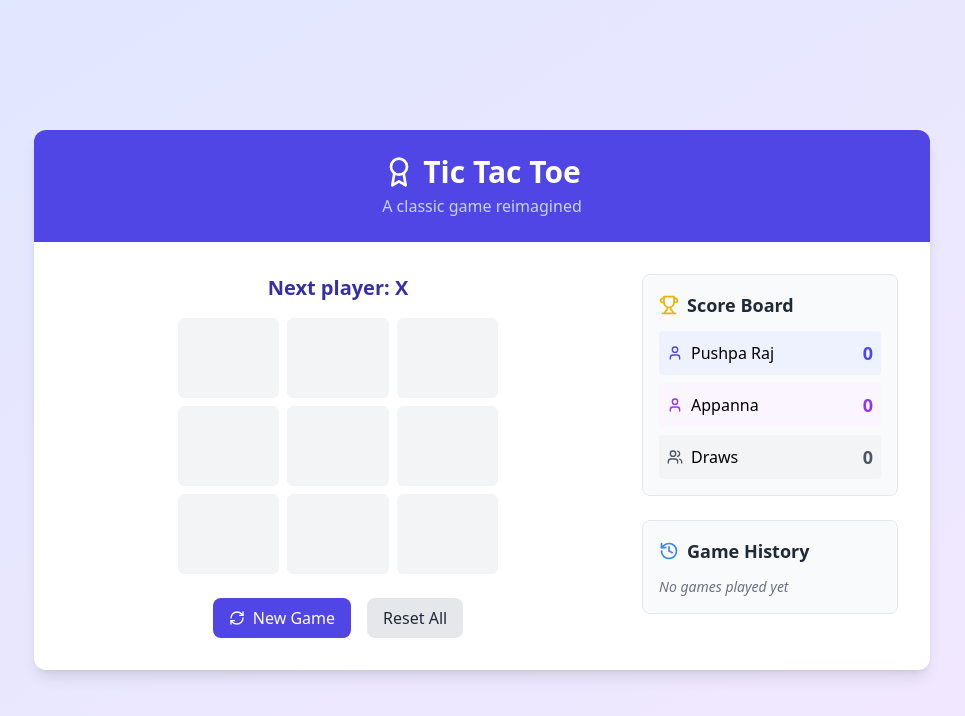
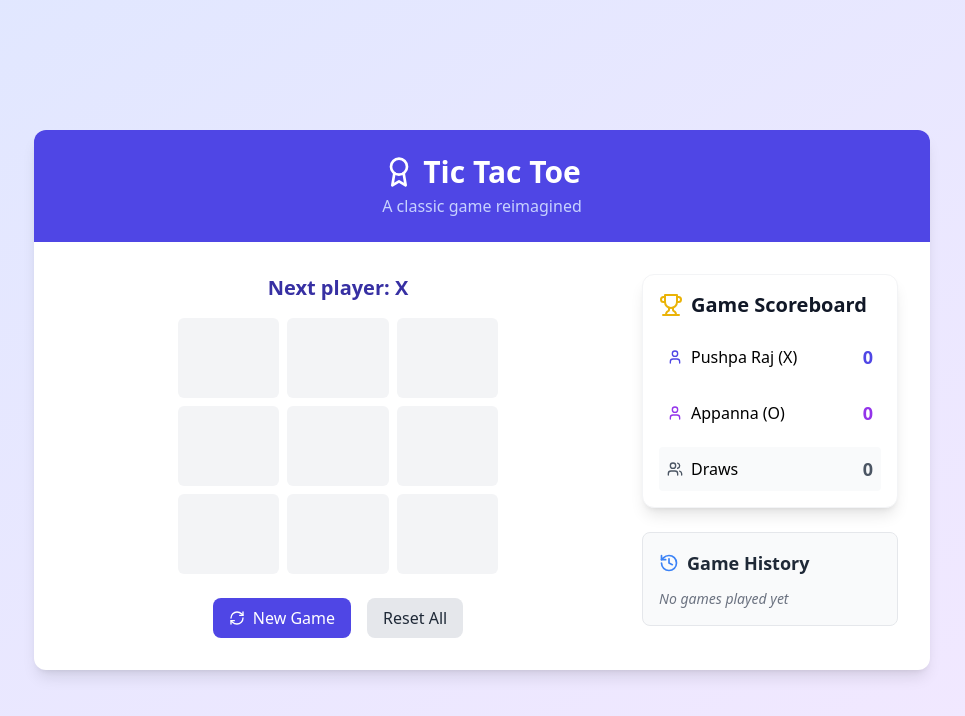
Before and after one commit to VishnuKosuri12/Devsecops-personal-pipeline, a React (Vite) app: page / in a window 1280 px wide. Shown: the top 716 px of the page, without its empty margins (158-1123 px from the left). Built offline with nearby package versions, Linux system fonts and the light colour scheme.

Commit message:
Refactor ScoreBoard component with ScoreRow sub-component

```diff
--- a/src/components/ScoreBoard.tsx
+++ b/src/components/ScoreBoard.tsx
@@ -1,5 +1,28 @@
 import React from 'react';
-import { Trophy, User, Users } from 'lucide-react';
+import { Trophy, User, Users, LucideIcon } from 'lucide-react';
+
+// Sub-component to handle a single score row
+interface ScoreRowProps {
+  label: string;
+  score: number;
+  icon: LucideIcon;
+  color: 'indigo' | 'purple' | 'gray';
+}
+
+const ScoreRow: React.FC<ScoreRowProps> = ({ label, score, icon: Icon, color }) => {
+  const bgColor = `bg-${color}-50`;
+  const textColor = `text-${color}-600`;
+
+  return (
+    <div className={`flex justify-between items-center p-2 rounded ${bgColor}`}>
+      <div className="flex items-center gap-2">
+        <Icon className={`h-4 w-4 ${textColor}`} />
+        <span className="font-medium">{label}</span>
+      </div>
+      <span className={`text-lg font-bold ${textColor}`}>{score}</span>
+    </div>
+  );
+};
 
 interface ScoreBoardProps {
   scores: {
@@ -11,36 +34,19 @@ interface ScoreBoardProps {
 
 const ScoreBoard: React.FC<ScoreBoardProps> = ({ scores }) => {
   return (
-    <div className="bg-gray-50 p-4 rounded-lg border border-gray-200">
-      <h2 className="text-lg font-semibold text-gray-800 mb-3 flex items-center gap-2">
-        <Trophy className="h-5 w-5 text-yellow-500" />
-        Score Board
+    <div
+      className="bg-white p-4 rounded-xl shadow-lg border border-gray-100"
+      aria-labelledby="scoreboard-heading"
+    >
+      <h2 id="scoreboard-heading" className="text-xl font-extrabold text-gray-900 mb-4 flex items-center gap-2">
+        <Trophy className="h-6 w-6 text-yellow-500" />
+        Game Scoreboard
       </h2>
 
-      <div className="space-y-2">
-        <div className="flex justify-between items-center p-2 bg-indigo-50 rounded">
-          <div className="flex items-center gap-2">
-            <User className="h-4 w-4 text-indigo-600" />
-            <span className="font-medium">Pushpa Raj</span>
-          </div>
-          <span className="text-lg font-bold text-indigo-600">{scores.X}</span>
-        </div>
-
-        <div className="flex justify-between items-center p-2 bg-purple-50 rounded">
-          <div className="flex items-center gap-2">
-            <User className="h-4 w-4 text-purple-600" />
-            <span className="font-medium">Appanna</span>
-          </div>
-          <span className="text-lg font-bold text-purple-600">{scores.O}</span>
-        </div>
-
-        <div className="flex justify-between items-center p-2 bg-gray-100 rounded">
-          <div className="flex items-center gap-2">
-            <Users className="h-4 w-4 text-gray-600" />
-            <span className="font-medium">Draws</span>
-          </div>
-          <span className="text-lg font-bold text-gray-600">{scores.draws}</span>
-        </div>
+      <div className="space-y-3">
+        <ScoreRow label="Pushpa Raj (X)" score={scores.X} icon={User} color="indigo" />
+        <ScoreRow label="Appanna (O)" score={scores.O} icon={User} color="purple" />
+        <ScoreRow label="Draws" score={scores.draws} icon={Users} color="gray" />
       </div>
     </div>
   );
```
